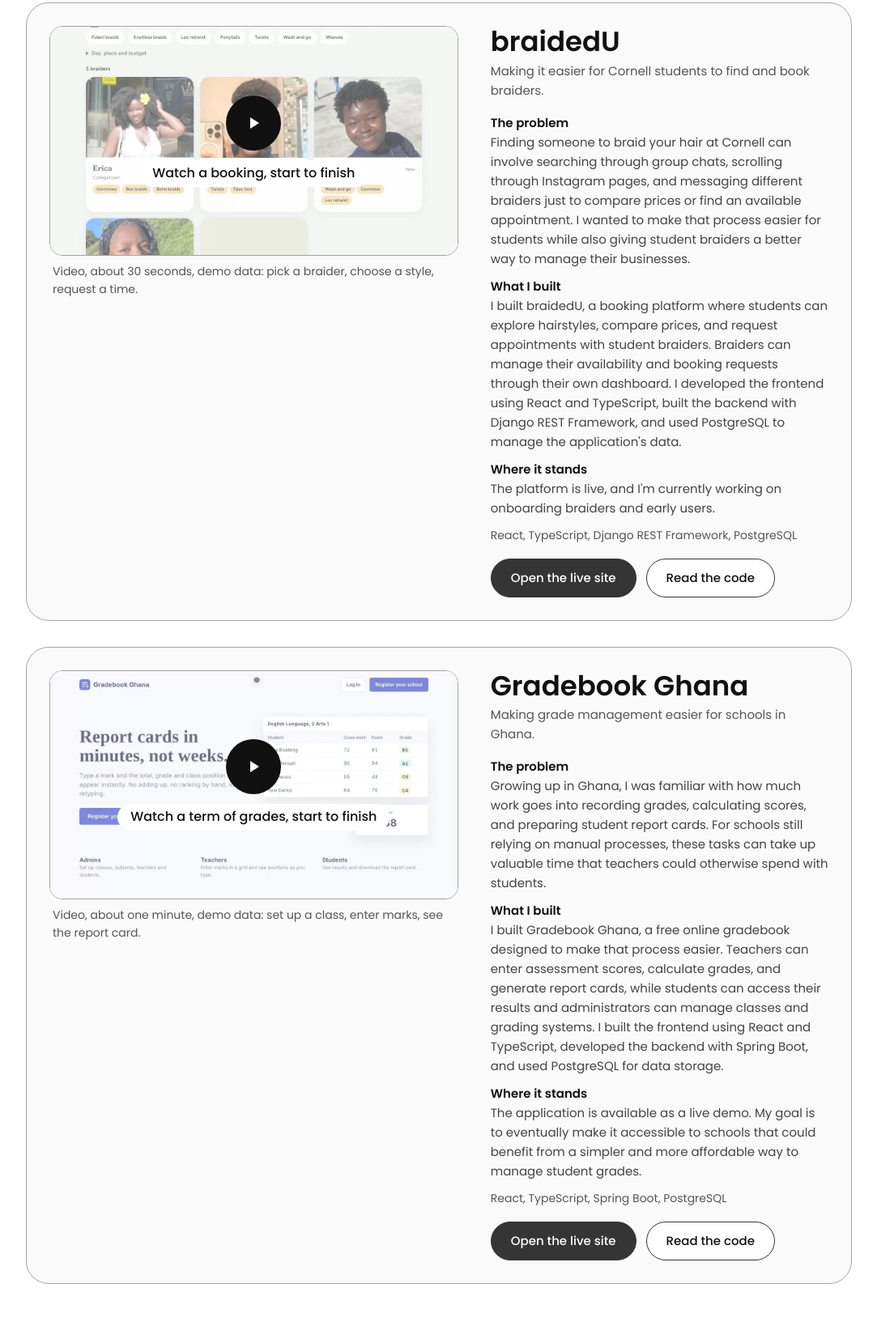
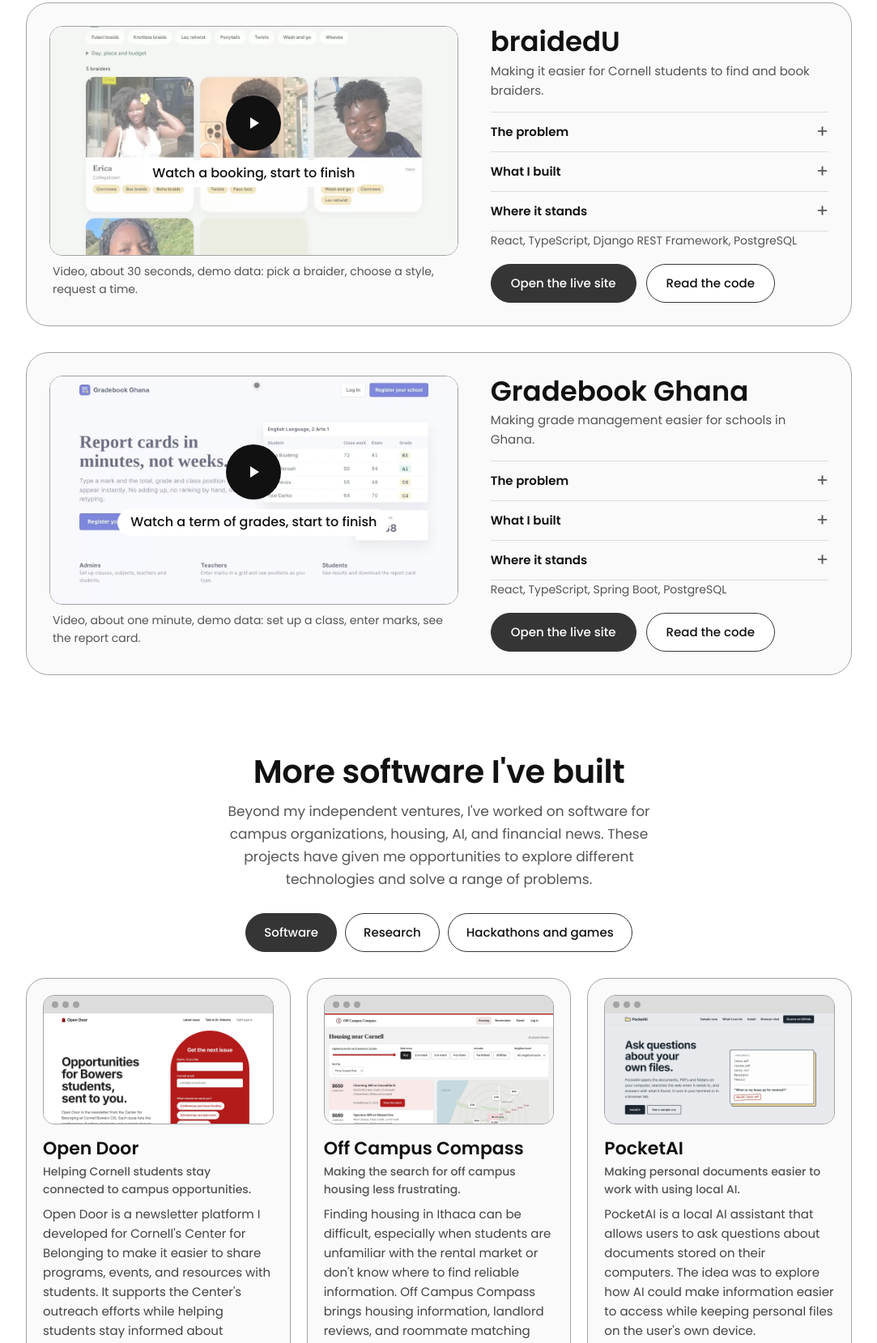
Before and after one commit to Jemimahosei/Final-Cut, a website: page index.html in a window 1280 px wide. Shown: the part 1575-3234 px from the top of the page at 81% size, without its empty margins (98-1181 px from the left). Drawn offline with Linux system fonts and the light colour scheme.

Commit message:
Make featured card sections expandable (#8)

```diff
--- a/index.html
+++ b/index.html
@@ -78,11 +78,7 @@
 <div class="feat-copy">
 <h3>braidedU</h3>
 <p class="ftag">Making it easier for Cornell students to find and book braiders.</p>
-<dl>
-<dt>The problem</dt><dd>Finding someone to braid your hair at Cornell can involve searching through group chats, scrolling through Instagram pages, and messaging different braiders just to compare prices or find an available appointment. I wanted to make that process easier for students while also giving student braiders a better way to manage their businesses.</dd>
-<dt>What I built</dt><dd>I built braidedU, a booking platform where students can explore hairstyles, compare prices, and request appointments with student braiders. Braiders can manage their availability and booking requests through their own dashboard. I developed the frontend using React and TypeScript, built the backend with Django REST Framework, and used PostgreSQL to manage the application's data.</dd>
-<dt>Where it stands</dt><dd>The platform is live, and I'm currently working on onboarding braiders and early users.</dd>
-</dl>
+<div class="accs"><details class="acc"><summary>The problem</summary><p>Finding someone to braid your hair at Cornell can involve searching through group chats, scrolling through Instagram pages, and messaging different braiders just to compare prices or find an available appointment. I wanted to make that process easier for students while also giving student braiders a better way to manage their businesses.</p></details><details class="acc"><summary>What I built</summary><p>I built braidedU, a booking platform where students can explore hairstyles, compare prices, and request appointments with student braiders. Braiders can manage their availability and booking requests through their own dashboard. I developed the frontend using React and TypeScript, built the backend with Django REST Framework, and used PostgreSQL to manage the application's data.</p></details><details class="acc"><summary>Where it stands</summary><p>The platform is live, and I'm currently working on onboarding braiders and early users.</p></details></div>
 <p class="stack">React, TypeScript, Django REST Framework, PostgreSQL</p>
 <div class="btns"><a class="dark pill" href="https://braidedu-frontend.onrender.com" rel="noopener">Open the live site</a><a class="pill" href="https://github.com/Jemimahosei/braidedU" rel="noopener">Read the code</a></div>
 </div>
@@ -107,11 +103,7 @@
 <div class="feat-copy">
 <h3>Gradebook Ghana</h3>
 <p class="ftag">Making grade management easier for schools in Ghana.</p>
-<dl>
-<dt>The problem</dt><dd>Growing up in Ghana, I was familiar with how much work goes into recording grades, calculating scores, and preparing student report cards. For schools still relying on manual processes, these tasks can take up valuable time that teachers could otherwise spend with students.</dd>
-<dt>What I built</dt><dd>I built Gradebook Ghana, a free online gradebook designed to make that process easier. Teachers can enter assessment scores, calculate grades, and generate report cards, while students can access their results and administrators can manage classes and grading systems. I built the frontend using React and TypeScript, developed the backend with Spring Boot, and used PostgreSQL for data storage.</dd>
-<dt>Where it stands</dt><dd>The application is available as a live demo. My goal is to eventually make it accessible to schools that could benefit from a simpler and more affordable way to manage student grades.</dd>
-</dl>
+<div class="accs"><details class="acc"><summary>The problem</summary><p>Growing up in Ghana, I was familiar with how much work goes into recording grades, calculating scores, and preparing student report cards. For schools still relying on manual processes, these tasks can take up valuable time that teachers could otherwise spend with students.</p></details><details class="acc"><summary>What I built</summary><p>I built Gradebook Ghana, a free online gradebook designed to make that process easier. Teachers can enter assessment scores, calculate grades, and generate report cards, while students can access their results and administrators can manage classes and grading systems. I built the frontend using React and TypeScript, developed the backend with Spring Boot, and used PostgreSQL for data storage.</p></details><details class="acc"><summary>Where it stands</summary><p>The application is available as a live demo. My goal is to eventually make it accessible to schools that could benefit from a simpler and more affordable way to manage student grades.</p></details></div>
 <p class="stack">React, TypeScript, Spring Boot, PostgreSQL</p>
 <div class="btns"><a class="dark pill" href="https://gradebook-frontend.onrender.com" rel="noopener">Open the live site</a><a class="pill" href="https://github.com/Jemimahosei/Gradebook-Ghana" rel="noopener">Read the code</a></div>
 </div>
--- a/style.css
+++ b/style.css
@@ -63,6 +63,15 @@ main{flex:1 0 auto}
 .cap{margin:8px 4px 0;font-size:14px;line-height:22px;color:#555}
 .feat-copy h3{margin:0;font-weight:600;font-size:34px;line-height:1.15}
 .ftag{margin:4px 0 0;font-size:15px;line-height:24px;color:#555}
+.accs{margin:14px 0 0;border-bottom:1.5px solid #dedede}
+.acc{border-top:1.5px solid #dedede}
+.acc summary{list-style:none;cursor:pointer;min-height:48px;display:flex;align-items:center;justify-content:space-between;gap:12px;font-weight:600;font-size:15px;line-height:24px;color:#111}
+.acc summary::-webkit-details-marker{display:none}
+.acc summary::after{content:"+";font-weight:400;font-size:22px;line-height:1;color:#555}
+.acc summary::after{transition:transform .15s ease-out}
+.acc[open] summary::after{transform:rotate(45deg)}
+.acc summary:focus-visible{outline:2px solid #111;outline-offset:2px;border-radius:6px}
+.acc p{margin:0 0 14px;color:#444;font-size:15px;line-height:1.6}
 dl{margin:16px 0 0}
 dt{font-weight:600;font-size:15px;line-height:24px}
 dd{margin:0 0 10px;color:#444;font-size:15px;line-height:1.6}
@@ -144,6 +153,7 @@ dd{margin:0 0 10px;color:#444;font-size:15px;line-height:1.6}
  .cap{display:none}
  .feat-copy h3{font-size:26px;margin-top:0}
  .ftag{font-size:14px;line-height:22px;margin-top:2px}
+ .accs{margin-top:10px}
  dl{margin-top:10px}
  dt{font-size:14px;line-height:22px}
  dd{font-size:15px;line-height:1.6;margin-bottom:8px}
```
